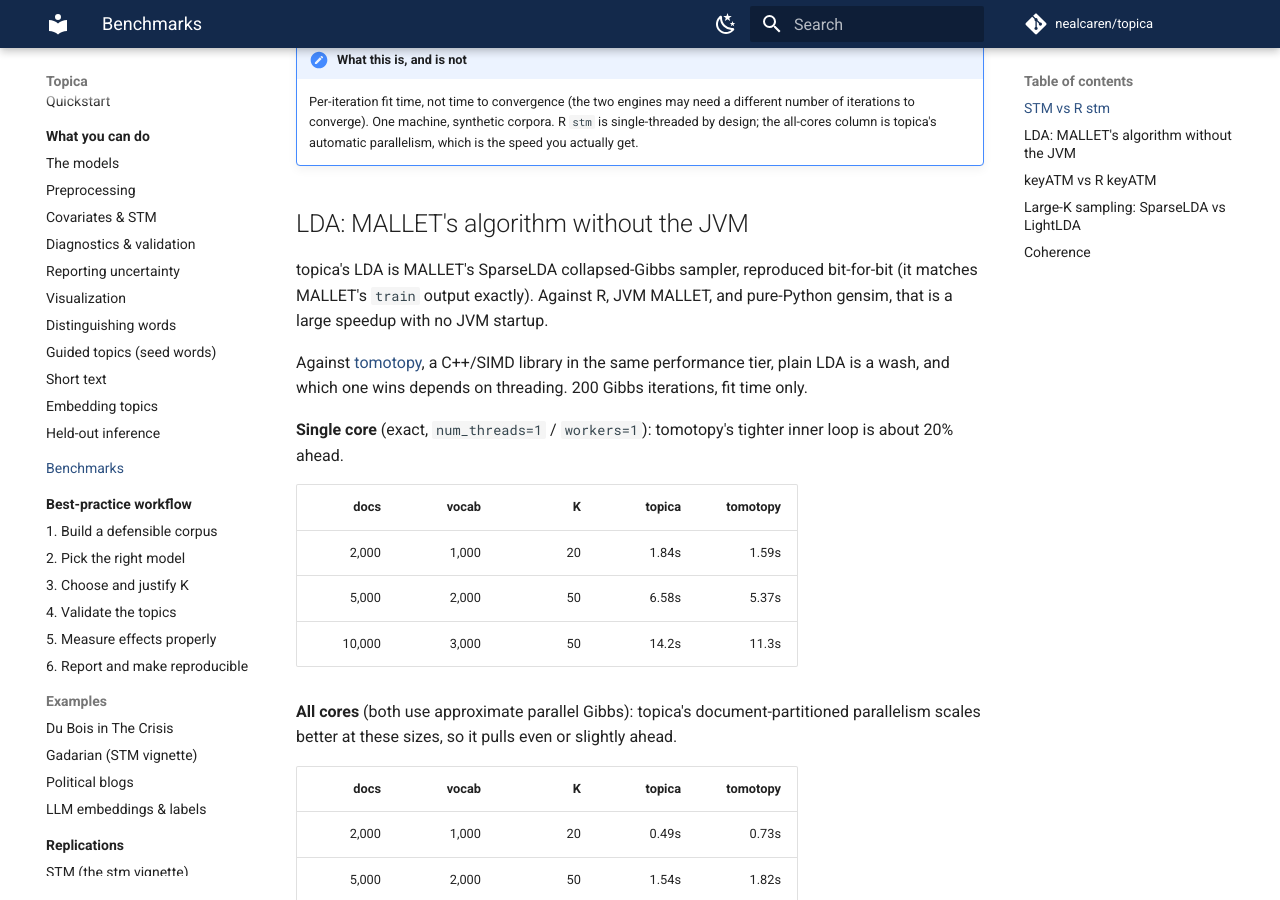
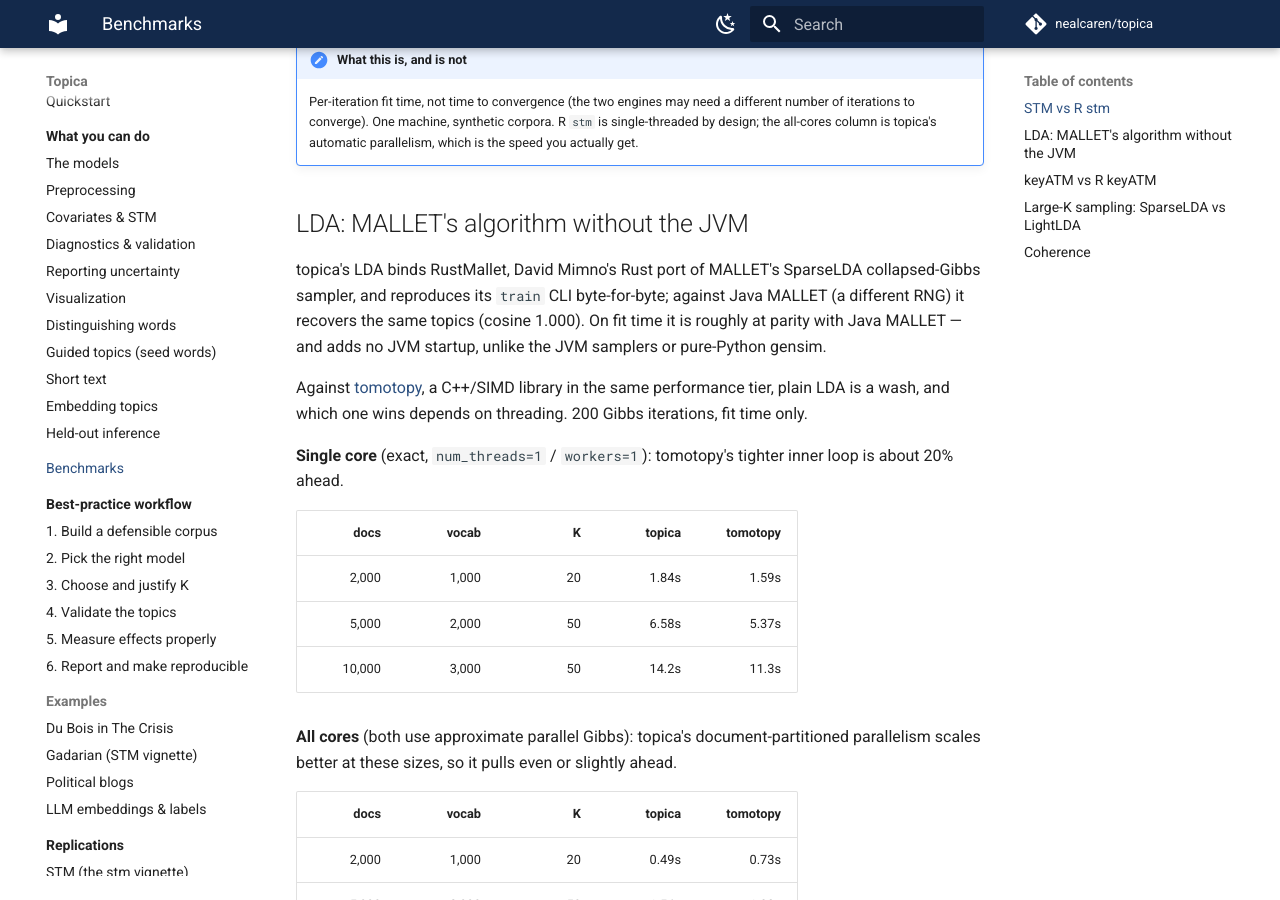
Before and after one commit to nealcaren/turbotopics, an MkDocs documentation site: the page built from docs/benchmarks.md, in a window 1280 px wide and 900 px high, scrolled down 1134 px. Built offline with MkDocs 1.6.1 and Material for MkDocs 9.7.7, drawn with Linux system fonts in a browser that asks for light colours; comment, search, counter and statistics services are not loaded.

Commit message:
docs: reconcile MALLET parity and speed claims
- Clarify that LDA binds RustMallet and reproduces *its* train CLI byte-for-byte,
  while agreement with Java MALLET is statistical (cosine 1.000, different RNG) —
  the previous "reproduces MALLET bit-for-bit" conflated the two.
- Reconcile the speed story: several-fold faster than R stm (3-6x single /
  ~10-22x multi) for the variational models, at parity with the compiled MALLET
  and keyATM samplers (was an inconsistent "2 to 11x" headline).

Co-Authored-By: Claude Opus 4.8 (1M context) <noreply@anthropic.com>

```diff
--- a/docs/benchmarks.md
+++ b/docs/benchmarks.md
@@ -47,9 +47,11 @@ RAYON_NUM_THREADS=1 python benchmarks/bench_stm.py  # single core
 
 ## LDA: MALLET's algorithm without the JVM
 
-topica's LDA is MALLET's SparseLDA collapsed-Gibbs sampler, reproduced
-bit-for-bit (it matches MALLET's `train` output exactly). Against R, JVM MALLET,
-and pure-Python gensim, that is a large speedup with no JVM startup.
+topica's LDA binds RustMallet, David Mimno's Rust port of MALLET's SparseLDA
+collapsed-Gibbs sampler, and reproduces its `train` CLI byte-for-byte; against
+Java MALLET (a different RNG) it recovers the same topics (cosine 1.000). On fit
+time it is roughly at parity with Java MALLET — and adds no JVM startup, unlike
+the JVM samplers or pure-Python gensim.
 
 Against [tomotopy](https://github.com/bab2min/tomotopy), a C++/SIMD library in
 the same performance tier, plain LDA is a wash, and which one wins depends on
```
Also changed, not shown: README.md (+5 -5 lines).
